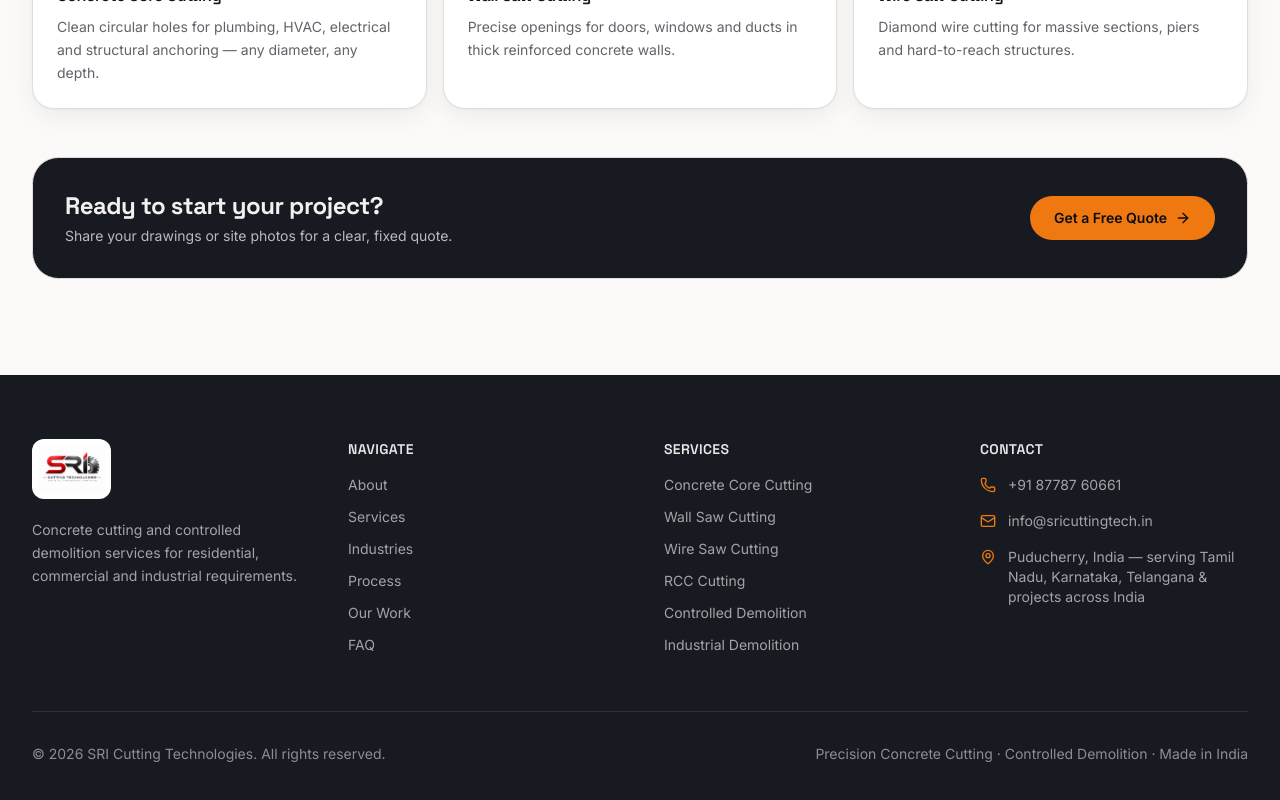
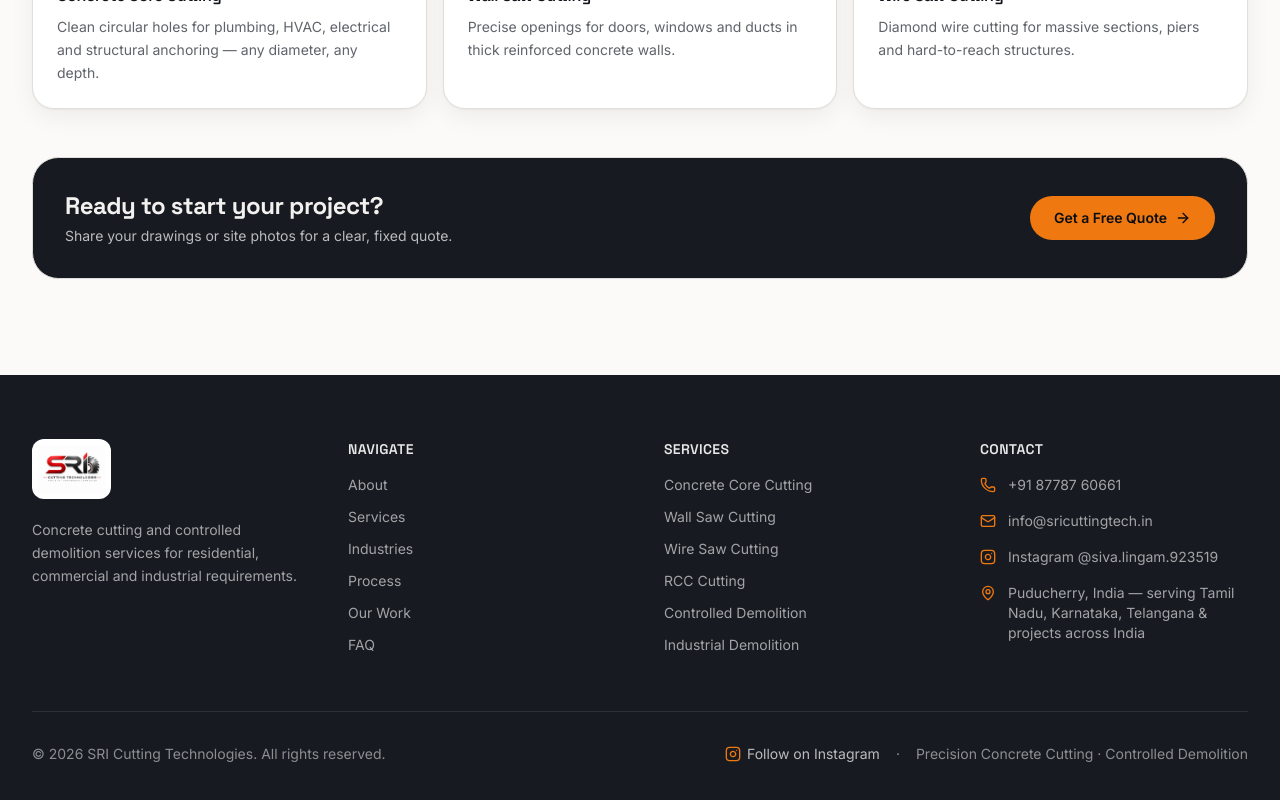
Before and after one commit to manick1998/SRI_CUTTING_TECHNOLOGIES, a Next.js app: page /services/beam-cutting in a window 1280 px wide. Shown: the part 1752-2552 px from the top of the page. Built offline with nearby package versions, Linux system fonts and the light colour scheme; no server answers.

Commit message:
feat(social): add instagram handle and buttons across website sections

```diff
--- a/components/sri/contact.tsx
+++ b/components/sri/contact.tsx
@@ -2,6 +2,7 @@
 
 import { useRef, useState } from 'react'
 import { CheckCircle2, Clock, Mail, MapPin, MessageCircle, Phone, Send } from 'lucide-react'
+import { InstagramIcon } from '@/components/ui/instagram-icon'
 import { site } from '@/lib/site'
 import { Reveal } from './reveal'
 
@@ -125,6 +126,20 @@ export function Contact() {
                   <span>
                     <span className="block text-xs uppercase tracking-wide text-white/50">Email</span>
                     <span className="font-semibold">{site.email}</span>
+                  </span>
+                </a>
+                <a
+                  href={site.instagramHref}
+                  target="_blank"
+                  rel="noopener noreferrer"
+                  className="group flex items-center gap-4"
+                >
+                  <span className="grid h-11 w-11 place-items-center rounded-xl bg-white/10 text-primary transition-colors group-hover:bg-primary group-hover:text-primary-foreground">
+                    <InstagramIcon className="h-5 w-5" />
+                  </span>
+                  <span>
+                    <span className="block text-xs uppercase tracking-wide text-white/50">Instagram</span>
+                    <span className="font-semibold">@siva.lingam.923519</span>
                   </span>
                 </a>
                 <div className="flex items-center gap-4">
--- a/components/sri/final-cta.tsx
+++ b/components/sri/final-cta.tsx
@@ -1,4 +1,5 @@
 import { ArrowRight, MessageCircle, Phone } from 'lucide-react'
+import { InstagramIcon } from '@/components/ui/instagram-icon'
 import { site } from '@/lib/site'
 import { Reveal } from './reveal'
 
@@ -43,6 +44,15 @@ export function FinalCta() {
                   <MessageCircle className="h-4 w-4" />
                   WhatsApp
                 </a>
+                <a
+                  href={site.instagramHref}
+                  target="_blank"
+                  rel="noopener noreferrer"
+                  className="inline-flex items-center justify-center gap-2 rounded-full border border-black/15 bg-white/15 px-7 py-3.5 text-sm font-semibold backdrop-blur-sm transition-colors hover:bg-white/25"
+                >
+                  <InstagramIcon className="h-4 w-4" />
+                  Instagram
+                </a>
               </div>
             </div>
           </div>
--- a/components/sri/founder.tsx
+++ b/components/sri/founder.tsx
@@ -1,5 +1,6 @@
 import Image from 'next/image'
 import { Award, Phone } from 'lucide-react'
+import { InstagramIcon } from '@/components/ui/instagram-icon'
 import { site } from '@/lib/site'
 import { Reveal } from './reveal'
 
@@ -16,7 +17,12 @@ export function Founder() {
           <span className="inline-flex items-center gap-2 rounded-full border border-border bg-card px-4 py-1.5 text-xs font-semibold uppercase tracking-[0.18em] text-primary"><Award className="h-3.5 w-3.5" />Founder-led service</span>
           <Reveal delay={0.05}><h2 id="founder-heading" className="mt-5 font-display text-3xl font-bold tracking-tight sm:text-4xl">Direct accountability on every project</h2></Reveal>
           <Reveal delay={0.1}><p className="mt-5 max-w-2xl leading-relaxed text-muted-foreground">SRI Cutting Technologies is led by <strong className="text-foreground">Sivalingam R</strong>. We bring practical on-site focus to every cutting requirement—from the first site discussion through safe execution and handover.</p></Reveal>
-          <Reveal delay={0.15}><a href={site.phoneHref} className="mt-7 inline-flex items-center gap-2 rounded-full bg-primary px-6 py-3 text-sm font-semibold text-primary-foreground transition-transform hover:-translate-y-0.5"><Phone className="h-4 w-4" />Speak with {site.founder}</a></Reveal>
+          <Reveal delay={0.15}>
+            <div className="mt-7 flex flex-wrap items-center gap-3">
+              <a href={site.phoneHref} className="inline-flex items-center gap-2 rounded-full bg-primary px-6 py-3 text-sm font-semibold text-primary-foreground transition-transform hover:-translate-y-0.5"><Phone className="h-4 w-4" />Speak with {site.founder}</a>
+              <a href={site.instagramHref} target="_blank" rel="noopener noreferrer" className="inline-flex items-center gap-2 rounded-full border border-border bg-card px-6 py-3 text-sm font-semibold text-foreground transition-all hover:-translate-y-0.5 hover:border-primary/40 hover:text-primary"><InstagramIcon className="h-4 w-4 text-primary" />Follow on Instagram</a>
+            </div>
+          </Reveal>
         </div>
       </div>
     </section>
--- a/components/sri/site-footer.tsx
+++ b/components/sri/site-footer.tsx
@@ -1,5 +1,6 @@
 import Image from 'next/image'
 import { Mail, MapPin, Phone } from 'lucide-react'
+import { InstagramIcon } from '@/components/ui/instagram-icon'
 import { navLinks, site } from '@/lib/site'
 import { getService } from '@/lib/services-data'
 
@@ -77,6 +78,12 @@ export function SiteFooter() {
                   {site.email}
                 </a>
               </li>
+              <li>
+                <a href={site.instagramHref} target="_blank" rel="noopener noreferrer" className="flex items-start gap-3 text-white/60 hover:text-primary">
+                  <InstagramIcon className="mt-0.5 h-4 w-4 shrink-0 text-primary" />
+                  <span>Instagram @siva.lingam.923519</span>
+                </a>
+              </li>
               <li className="flex items-start gap-3 text-white/60">
                 <MapPin className="mt-0.5 h-4 w-4 shrink-0 text-primary" />
                 {site.address}
@@ -89,7 +96,14 @@ export function SiteFooter() {
           <p>
             &copy; {new Date().getFullYear()} {site.name}. All rights reserved.
           </p>
-          <p>Precision Concrete Cutting &middot; Controlled Demolition &middot; Made in India</p>
+          <div className="flex flex-wrap items-center justify-center gap-4">
+            <a href={site.instagramHref} target="_blank" rel="noopener noreferrer" className="flex items-center gap-1.5 text-white/70 transition-colors hover:text-primary">
+              <InstagramIcon className="h-4 w-4 text-primary" />
+              <span>Follow on Instagram</span>
+            </a>
+            <span className="hidden sm:inline">&middot;</span>
+            <p>Precision Concrete Cutting &middot; Controlled Demolition</p>
+          </div>
         </div>
       </div>
     </footer>
--- /dev/null
+++ b/components/ui/instagram-icon.tsx
@@ -0,0 +1,21 @@
+import * as React from 'react'
+
+export function InstagramIcon({ className = 'h-5 w-5', ...props }: React.SVGProps<SVGSVGElement>) {
+  return (
+    <svg
+      xmlns="http://www.w3.org/2000/svg"
+      viewBox="0 0 24 24"
+      fill="none"
+      stroke="currentColor"
+      strokeWidth="2"
+      strokeLinecap="round"
+      strokeLinejoin="round"
+      className={className}
+      {...props}
+    >
+      <rect width="20" height="20" x="2" y="2" rx="5" ry="5" />
+      <path d="M16 11.37A4 4 0 1 1 12.63 8 4 4 0 0 1 16 11.37z" />
+      <line x1="17.5" x2="17.51" y1="6.5" y2="6.5" />
+    </svg>
+  )
+}
--- a/lib/site.ts
+++ b/lib/site.ts
@@ -9,6 +9,8 @@ export const site = {
   phoneHref: 'tel:+918778760661',
   whatsappHref:
     'https://wa.me/918778760661?text=Hi%20SRI%20Cutting%20Technologies%2C%20I%20would%20like%20a%20quote%20for%20a%20concrete%20cutting%20project.',
+  instagramHref: 'https://www.instagram.com/siva.lingam.923519/',
+  instagramHandle: '@siva.lingam.923519',
   // Professional email on your own domain.
   // ⚠️ Make sure the mailbox (e.g. via Zoho Mail / Google Workspace) is set up so mails are received.
   email: 'info@sricuttingtech.in',
```
